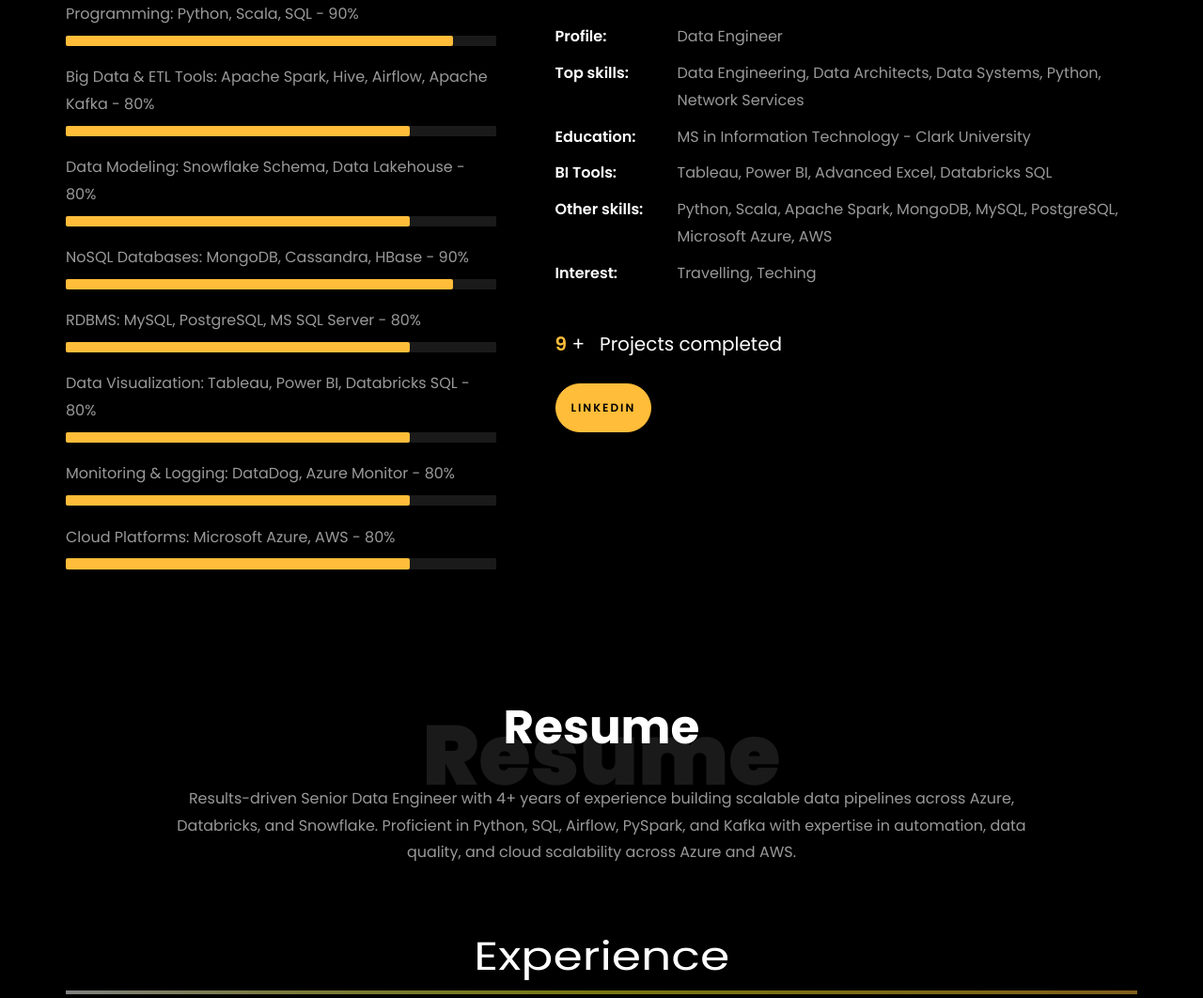
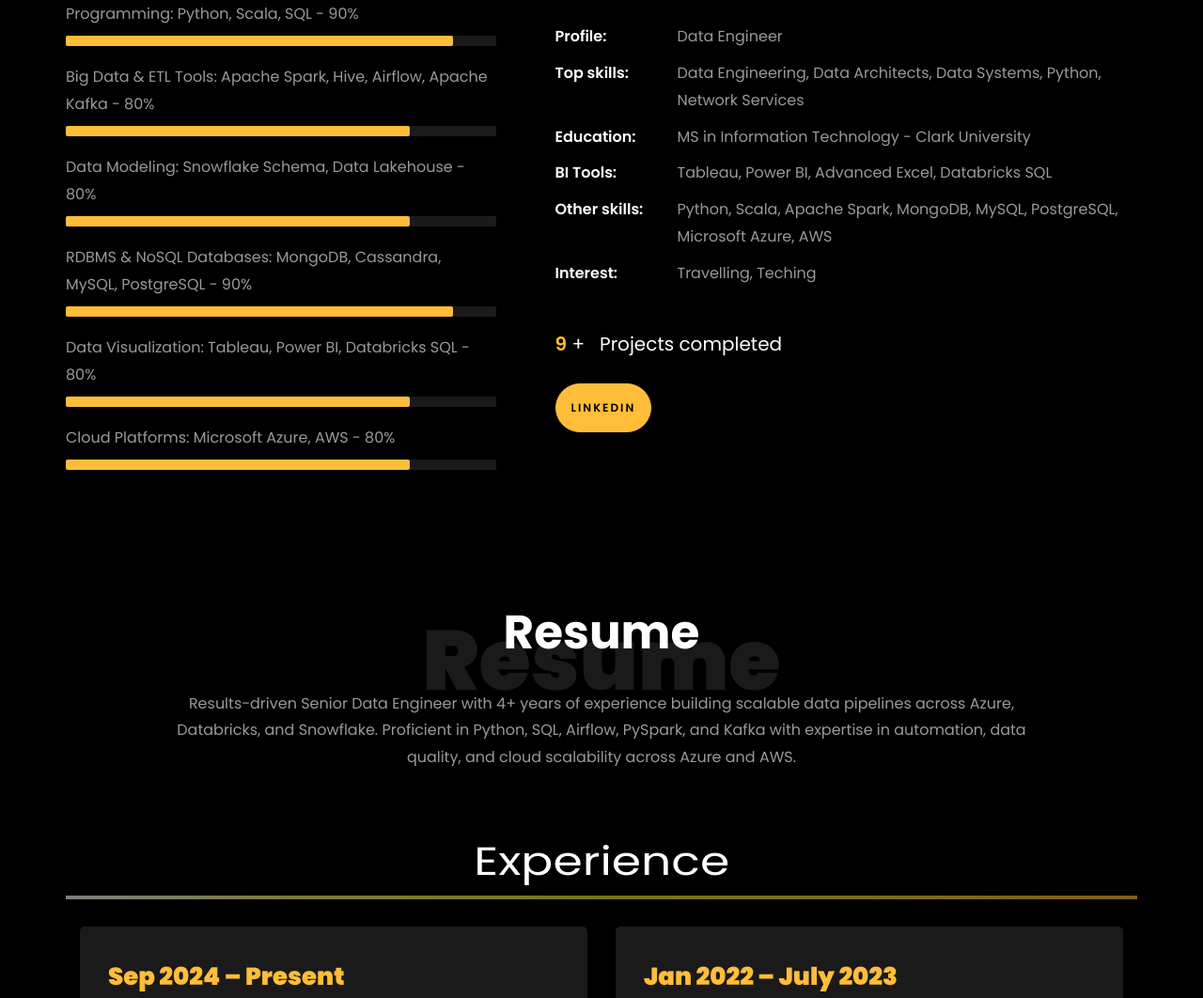
Before and after one commit to koushiksettigari/koushiksettigari.github.io, a plain HTML site: page index.html in a window 1280 px wide. Shown: the part 1091-2153 px from the top of the page at 94% size. Drawn offline with Linux system fonts and the light colour scheme; files whose address does not match are found by name.

Commit message:
updated index.html

```diff
--- a/index.html
+++ b/index.html
@@ -230,25 +230,13 @@
 											aria-valuemax="100"></div>
 									</div>
 
-									<span>NoSQL Databases: MongoDB, Cassandra, HBase -</span> <span class="pull-right">90%</span>
+									<span>RDBMS & NoSQL Databases: MongoDB, Cassandra, MySQL, PostgreSQL -</span> <span class="pull-right">90%</span>
 									<div class="progress">
 										<div class="progress-bar" role="progressbar" style="width: 90%" aria-valuenow="90" aria-valuemin="0"
 											aria-valuemax="100"></div>
 									</div>
 
-									<span>RDBMS: MySQL, PostgreSQL, MS SQL Server -</span> <span class="pull-right">80%</span>
-									<div class="progress">
-										<div class="progress-bar" role="progressbar" style="width: 80%" aria-valuenow="80" aria-valuemin="0"
-											aria-valuemax="100"></div>
-									</div>
-
 									<span>Data Visualization: Tableau, Power BI, Databricks SQL -</span> <span class="pull-right">80%</span>
-									<div class="progress">
-										<div class="progress-bar" role="progressbar" style="width: 80%" aria-valuenow="80" aria-valuemin="0"
-											aria-valuemax="100"></div>
-									</div>
-
-									<span>Monitoring & Logging: DataDog, Azure Monitor -</span> <span class="pull-right">80%</span>
 									<div class="progress">
 										<div class="progress-bar" role="progressbar" style="width: 80%" aria-valuenow="80" aria-valuemin="0"
 											aria-valuemax="100"></div>
@@ -259,6 +247,18 @@
 										<div class="progress-bar" role="progressbar" style="width: 80%" aria-valuenow="80" aria-valuemin="0"
 											aria-valuemax="100"></div>
 									</div>
+
+									<!-- <span>RDBMS: MySQL, PostgreSQL, MS SQL Server -</span> <span class="pull-right">80%</span>
+									<div class="progress">
+										<div class="progress-bar" role="progressbar" style="width: 80%" aria-valuenow="80" aria-valuemin="0"
+											aria-valuemax="100"></div>
+									</div> -->
+
+									<!-- <span>Monitoring & Logging: DataDog, Azure Monitor -</span> <span class="pull-right">80%</span>
+									<div class="progress">
+										<div class="progress-bar" role="progressbar" style="width: 80%" aria-valuenow="80" aria-valuemin="0"
+											aria-valuemax="100"></div>
+									</div> -->
 								</div>
 							</div>
 						</div>
```
